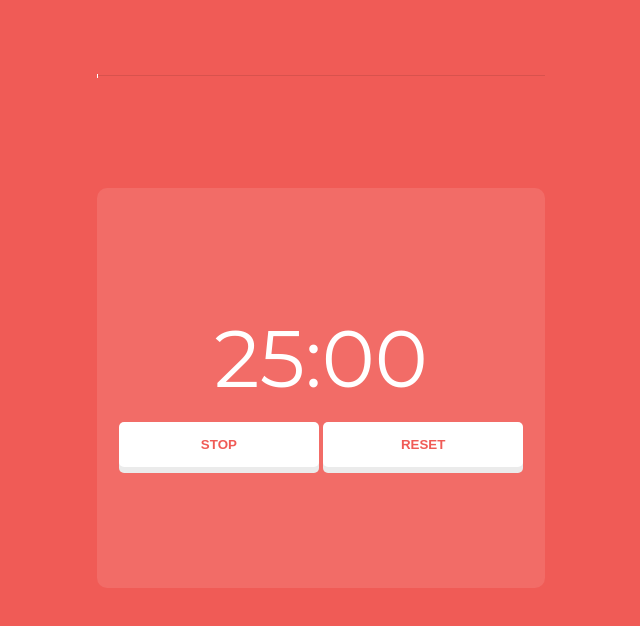
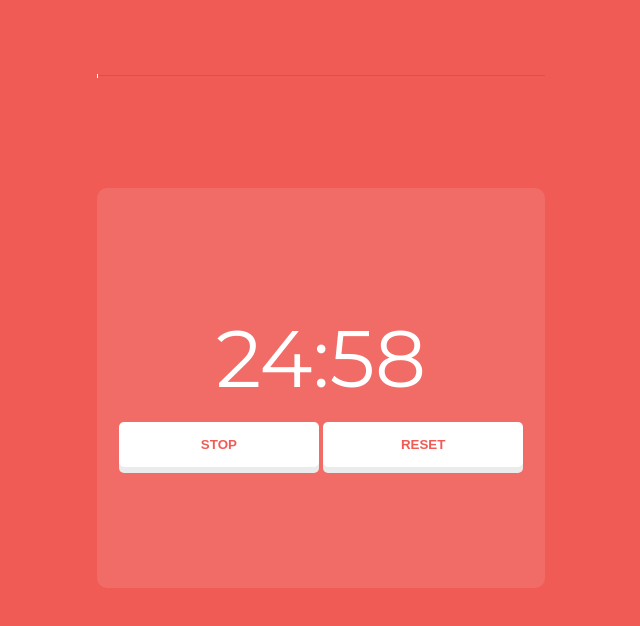
Before and after one commit to martinsfgr/pomodoro-clock, a plain HTML site: page index.html in a window 1280 px wide. Both pictures are taken after a click on the button "START". Shown: the whole page, without its empty margins (319-959 px from the left). Drawn offline with Linux system fonts and the light colour scheme.

Commit message:
Formatar o tempo para aparecer no display

```diff
--- a/index.html
+++ b/index.html
@@ -14,7 +14,7 @@
     <p class="clock__time-marker"></p>
   </div>
   <div class="clock__container">
-    <div class="clock__display">25:00</div>
+    <div class="clock__display"></div>
     <div class="clock__actions">
       <button id="start">START</button>
       <button id="reset">RESET</button>
--- a/script.js
+++ b/script.js
@@ -1,10 +1,10 @@
-let clockDisplay = document.querySelector(".clock__display").innerHTML;
+let clockDisplay = document.querySelector(".clock__display");
 let progressBar = document.querySelector(".clock__time-marker");
 let toggleButton = document.querySelector("#start");
 let resetButton = document.querySelector("#reset");
 
 let workSessionDuration = 25 * 60;
-let currentTimeLeftInSession = 25 * 60;
+let currentTimeLeftInSession = workSessionDuration;
 let isClockRunning = false;
 
 toggleButton.addEventListener("click", event => {
@@ -31,6 +31,7 @@ const decreaseTime = () => {
   currentTimeLeftInSession--;
   checkEndOfSession();
   updateProgressBar();
+  updateClockDisplay(currentTimeLeftInSession);
 }
 
 const checkEndOfSession = () => {
@@ -54,7 +55,20 @@ const getPercentageOfTimeElapsed = () => {
   return percentage.toFixed(2);
 }
 
+const updateClockDisplay = (secs) => {
+  let minutes = Math.floor(secs / 60);
+  let seconds = secs % 60;
+
+  const formattedSchedule = [minutes, seconds]
+    .map(value => value > 10 ? value : "0" + value)
+    .join(":");
+
+  clockDisplay.innerHTML = formattedSchedule;
+}
+
 const updateProgressBar = () => {
   let percentage = getPercentageOfTimeElapsed();
   progressBar.style.width = `${percentage}%`;
 }
+
+updateClockDisplay(workSessionDuration);
```
